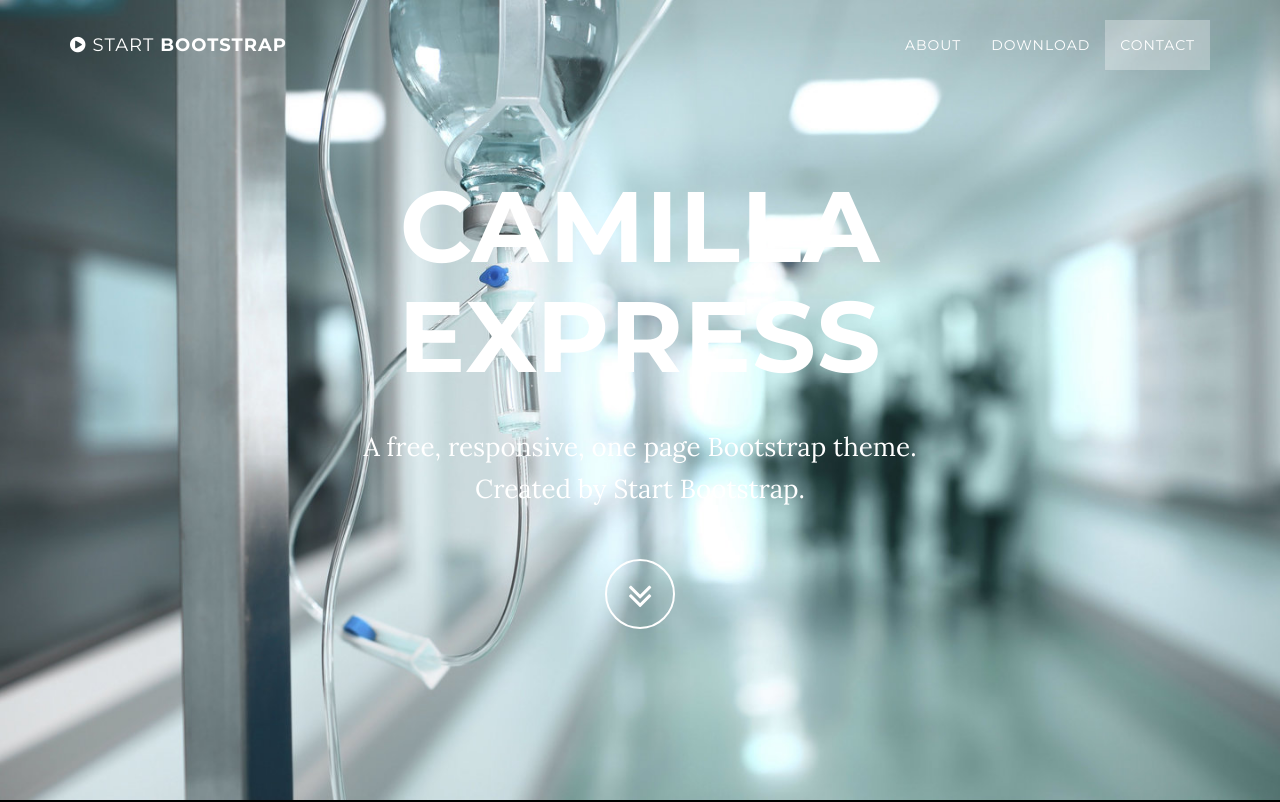
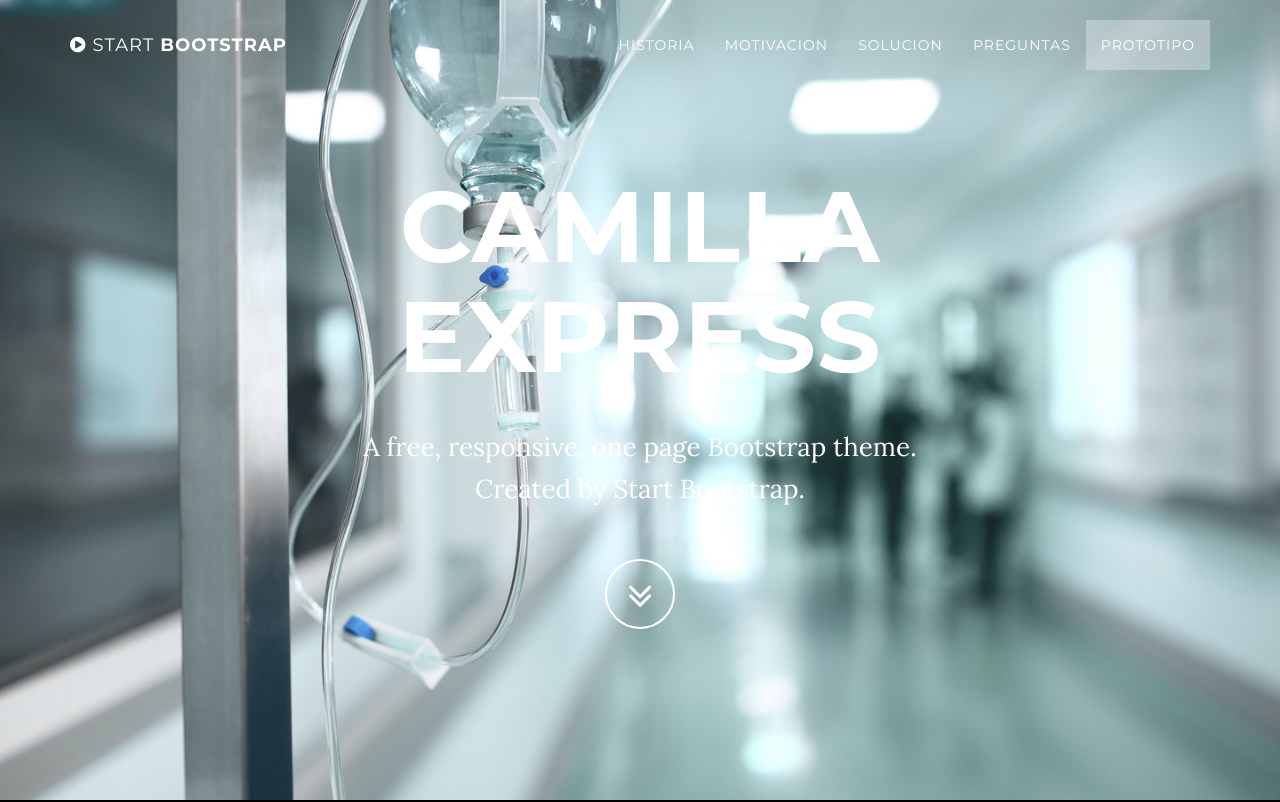
Before and after one commit to GermanTrevino/diseno, a website: page index.html in a window 1280 px wide. Shown: the top 802 px of the page. Drawn offline with nearby package versions, Linux system fonts and the light colour scheme; some packages are replaced by stand-ins of ours.

Commit message:
Update index.html

```diff
--- a/index.html
+++ b/index.html
@@ -59,13 +59,19 @@
                         <a href="#page-top"></a>
                     </li>
                     <li>
-                        <a class="page-scroll" href="#about">About</a>
+                        <a class="page-scroll" href="#historia">Historia</a>
                     </li>
                     <li>
-                        <a class="page-scroll" href="#download">Download</a>
+                        <a class="page-scroll" href="#motivacion">Motivacion</a>
                     </li>
                     <li>
-                        <a class="page-scroll" href="#contact">Contact</a>
+                        <a class="page-scroll" href="#solucion">Solucion</a>
+                    </li>
+                    <li>
+                        <a class="page-scroll" href="#preguntas">Preguntas</a>
+                    </li>
+                    <li>
+                        <a class="page-scroll" href="#prototipo">Prototipo</a>
                     </li>
                 </ul>
             </div>
@@ -93,7 +99,7 @@
     </header>
 
     <!-- About Section -->
-    <section id="about" class="container content-section text-center">
+    <section id="historia" class="container content-section text-center">
         <div class="row">
             <div class="col-lg-8 col-lg-offset-2">
                 <h2>Historia</h2>
@@ -113,7 +119,7 @@
 
 
     <!-- Download Section -->
-    <section id="download" class="content-section text-center">
+    <section id="motivacion" class="content-section text-center">
         <div class="download-section">
             <div class="container">
                 <div class="col-lg-8 col-lg-offset-2">
@@ -134,7 +140,7 @@
     </section>
 
                 <!-- About Section -->
-    <section id="about" class="container content-section text-center">
+    <section id="solucion" class="container content-section text-center">
         <div class="row">
             <div class="col-lg-8 col-lg-offset-2">
                 <h2>Solucion</h2>
@@ -150,7 +156,7 @@
         </div>
     </section>
                 <!-- Download Section -->
-    <section id="download" class="content-section text-center">
+    <section id="preguntas" class="content-section text-center">
         <div class="download-section">
             <div class="container">
                 <div class="col-lg-8 col-lg-offset-2">
@@ -167,7 +173,7 @@
     </section>
 
         <!-- About Section -->
-    <section id="about" class="container content-section text-center">
+    <section id="prototipo" class="container content-section text-center">
         <div class="row">
             <div class="col-lg-8 col-lg-offset-2">
                 <h2>Prototipo</h2>
```
